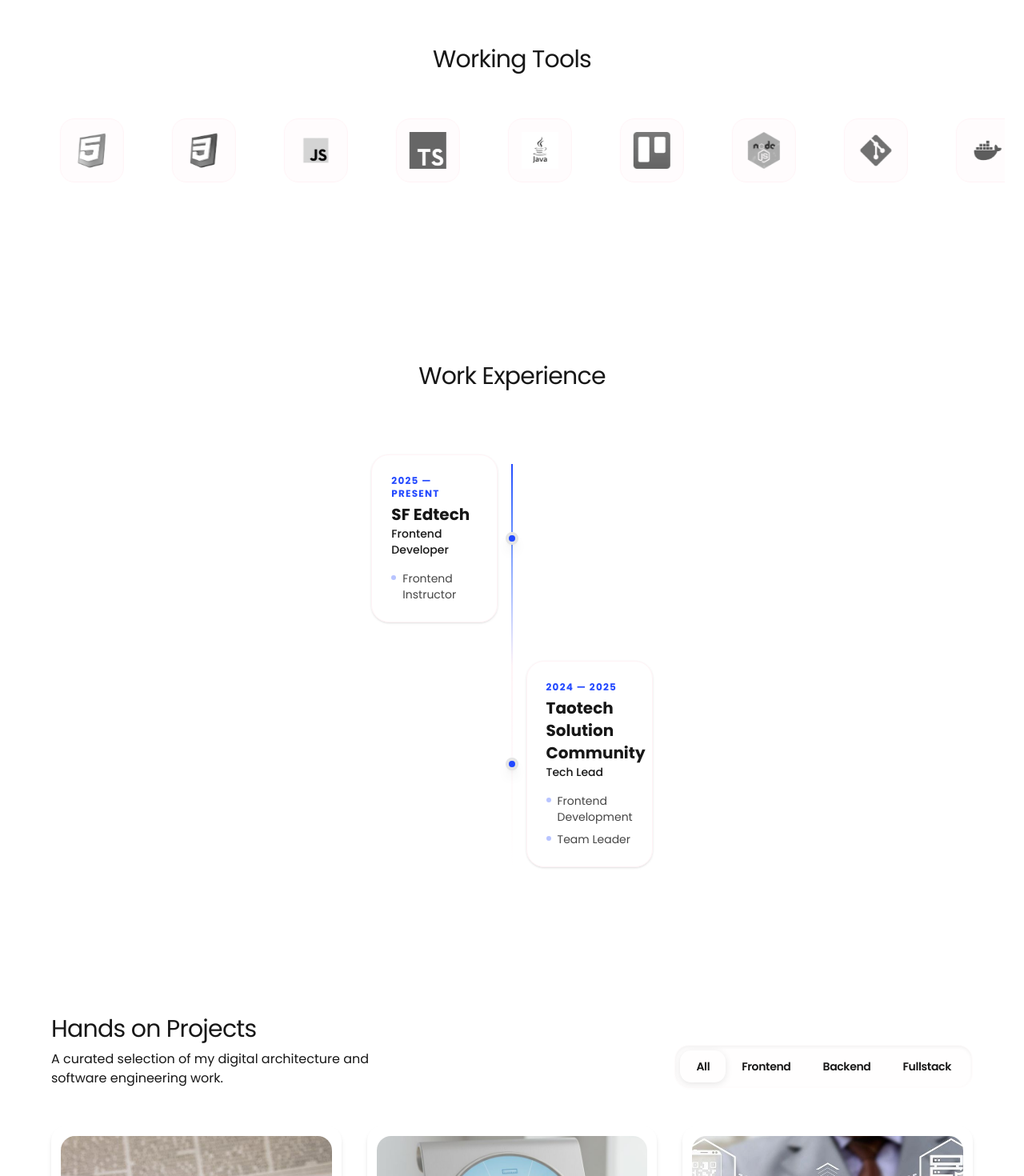
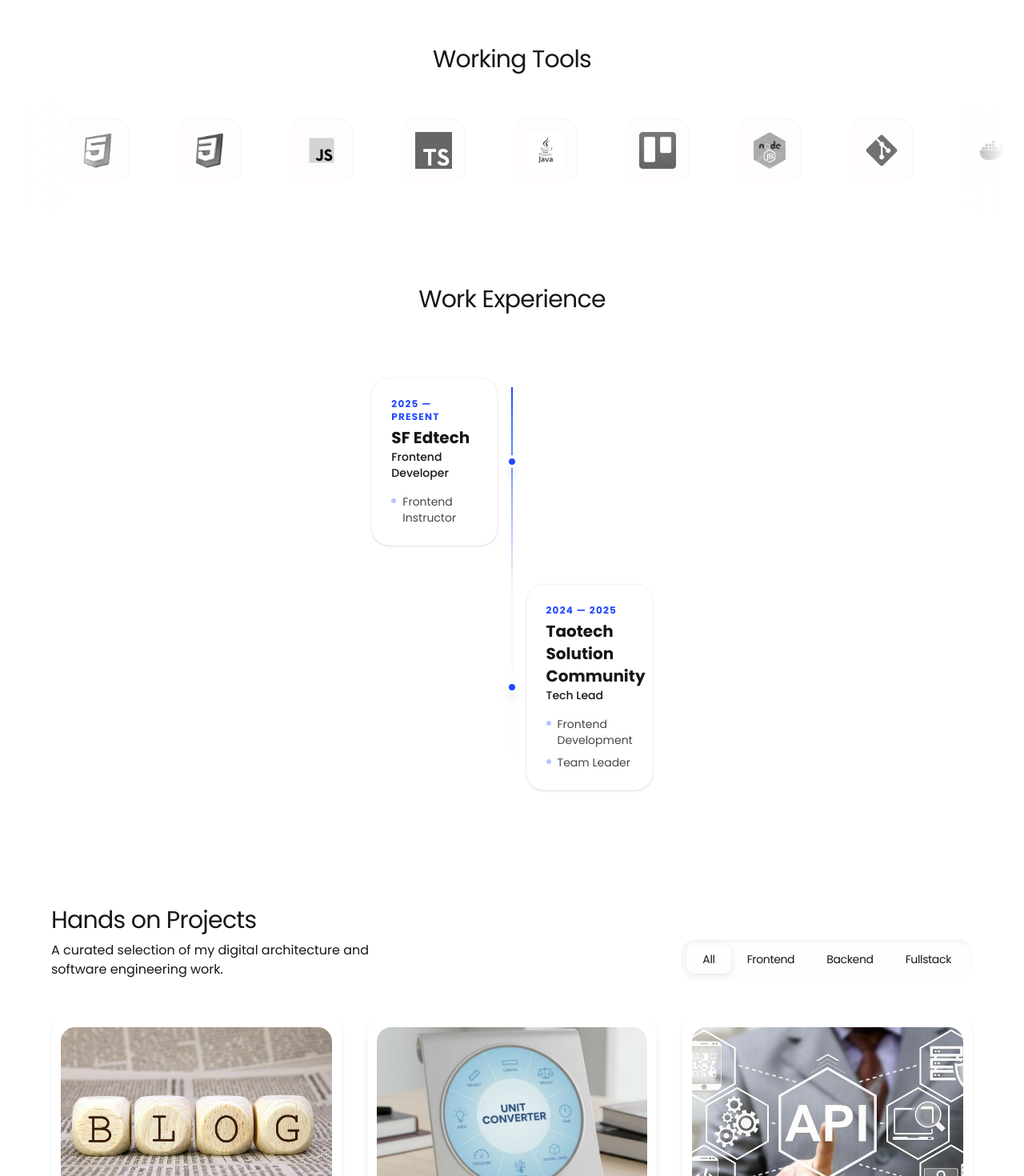
Before and after one commit to Cleve-keem/Portfolios, a Next.js app: page / in a window 1280 px wide. Shown: the part 1020-2490 px from the top of the page at 80% size. Built offline with nearby package versions, Linux system fonts and the light colour scheme.

Commit message:
fix(projects): made project nav responsive with flex-wrap property

```diff
--- a/src/app/globals.css
+++ b/src/app/globals.css
@@ -152,7 +152,6 @@
   --color-popover: var(--popover);
   --color-card-foreground: var(--card-foreground);
   --color-card: var(--card);
-  /* --animate-marquee: marquee 30s linear infinite; */
   --radius-sm: calc(var(--radius) - 4px);
   --radius-md: calc(var(--radius) - 2px);
   --radius-lg: var(--radius);
@@ -169,7 +168,6 @@
 
   body {
     @apply bg-background text-foreground font-sans antialiased;
-    /* @apply bg-background text-foreground; */
   }
 }
 
--- a/src/components/Experience.tsx
+++ b/src/components/Experience.tsx
@@ -13,7 +13,7 @@ export default function Experience() {
   };
 
   return (
-    <section className="px-6 py-20 max-w-6xl mx-auto overflow-hidden">
+    <section className="px-6 pb-10 max-w-6xl mx-auto overflow-hidden">
       <motion.h3
         initial={{ opacity: 0, y: 20 }}
         whileInView={{ opacity: 1, y: 0 }}
@@ -30,16 +30,13 @@ export default function Experience() {
         viewport={{ once: true, amount: 0.1 }}
         className="relative"
       >
-        {/* THE CENTER SPINE (Desktop Only) */}
         <div className="absolute left-4 md:left-1/2 top-3 bottom-0 w-0.5 bg-linear-to-b from-brand via-surface-muted to-transparent -translate-x-1/2 hidden md:block" />
-
         <div className="space-y-12">
           {experiences.map((exp, index) => (
             <div
               key={index}
               className="relative flex items-center justify-between md:even:flex-row-reverse group"
             >
-              {/* 1. CONTENT BOX */}
               <motion.div
                 initial={{ opacity: 0, x: index % 2 === 0 ? -50 : 50 }}
                 whileInView={{ opacity: 1, x: 0 }}
@@ -47,7 +44,7 @@ export default function Experience() {
                 viewport={{ once: true }}
                 className="w-full md:w-[45%] pl-10 md:pl-0"
               >
-                <div className="p-6 rounded-3xl border border-surface-muted bg-canvas shadow-sm hover:shadow-md transition-shadow duration-300">
+                <div className="p-6 rounded-3xl border border-surface-muted bg-background shadow-sm hover:shadow-md transition-shadow duration-300">
                   <div className="flex flex-col mb-4">
                     <time className="text-brand font-bold text-xs uppercase tracking-widest mb-1">
                       {exp.period}
@@ -74,15 +71,13 @@ export default function Experience() {
                 </div>
               </motion.div>
 
-              {/* 2. THE CENTER DOT */}
               <div className="absolute left-4 md:left-1/2 top-8 md:top-1/2 -translate-y-1/2 -translate-x-1/2 z-20">
                 <div className="relative flex items-center justify-center">
                   <div className="absolute size-8 bg-brand/10 rounded-full scale-0 group-hover:scale-100 transition-transform duration-500" />
-                  <div className="size-4 rounded-full border-4 border-canvas bg-brand shadow-lg transition-transform duration-300 group-hover:scale-125" />
+                  <div className="size-4 rounded-full border-4 border-background bg-brand shadow-lg transition-transform duration-300 group-hover:scale-125" />
                 </div>
               </div>
 
-              {/* 3. SPACER (Desktop Only) */}
               <div className="hidden md:block w-[45%]" />
             </div>
           ))}
--- a/src/components/Footer.tsx
+++ b/src/components/Footer.tsx
@@ -8,7 +8,7 @@ export default function Footer() {
   const currentYear = new Date().getFullYear();
 
   return (
-    <footer className="relative px-6 py-12 md:py-20 border-t border-border-muted bg-canvas overflow-hidden">
+    <footer className="relative px-6 py-12 md:py-20 border-t border-border-muted bg-background overflow-hidden">
       {/* Subtle Background Glow for Depth */}
       <div className="absolute top-0 left-1/2 -translate-x-1/2 w-1/2 h-px bg-linear-to-r from-transparent via-brand to-transparent opacity-50" />
       <div className="max-w-6xl mx-auto">
--- a/src/components/project/ProjectCard.tsx
+++ b/src/components/project/ProjectCard.tsx
@@ -30,7 +30,7 @@ type ProjectCardType = {
 
 export default function ProjectCard({ data }: any) {
   return (
-    <div className="shadow-md p-3 rounded-2xl bg-canvas">
+    <div className="shadow-md p-3 rounded-2xl bg-background">
       {/* image */}
       <div className="relative w-full h-60 rounded-2xl overflow-hidden mb-2">
         <Image
--- a/src/components/project/Projects.tsx
+++ b/src/components/project/Projects.tsx
@@ -28,8 +28,7 @@ export default function Projects() {
             </p>
           </div>
 
-          {/* TAB SYSTEM */}
-          <nav className="inline-flex p-1.5 bg-surface-muted/10 border border-surface-muted/20 backdrop-blur-xl rounded-2xl shadow-inner">
+          <nav className="inline-flex flex-wrap justify-between p-1.5 bg-surface-muted/10 border border-surface-muted/20 backdrop-blur-xl rounded-2xl shadow-inner">
             {categories.map((f) => {
               const label = f.toLowerCase();
               const isActive = sortBy === label;
@@ -38,24 +37,23 @@ export default function Projects() {
                   key={f}
                   onClick={() => setSortBy(label)}
                   className={`
-          relative px-5 py-2.5 text-xs md:text-sm font-semibold tracking-tight
-          transition-all duration-300 rounded-xl outline-none
-          ${isActive ? "text-canvas" : "text-content-muted hover:text-content-strong hover:bg-surface-muted/20"}
+          relative px-5 py-2 text-[12px] md:text-sm font-normal tracking-tight
+          transition-all duration-300 rounded-[10px] outline-none
+          ${isActive ? "text-primary" : "text-content-muted hover:text-content-strong hover:bg-surface-muted/20"}
         `}
                 >
-                  {/* The Text Label */}
+                  {/* Text Label */}
                   <span className="relative z-10">{f}</span>
-
-                  {/* The Animated "Pill" - Uses a high-quality spring and subtle shadow */}
+                  {/* Pill */}
                   {isActive && (
                     <motion.div
                       layoutId="activeTabBadge"
-                      className="absolute inset-0 bg-content-strong rounded-xl shadow-[0_2px_10px_rgba(0,0,0,0.1)]"
+                      className="absolute inset-0 bg-content-strong rounded-[10px] shadow-[0_2px_10px_rgba(0,0,0,0.1)]"
                       transition={{
                         type: "spring",
                         stiffness: 400,
                         damping: 30,
-                        mass: 0.8, // Adds a tiny bit of weight to the slide
+                        mass: 0.8,
                       }}
                     />
                   )}
--- a/src/components/skills/DesignSkills.tsx
+++ b/src/components/skills/DesignSkills.tsx
@@ -52,7 +52,7 @@ export default function DevelopmentSkill() {
               <div className="absolute -inset-0.5 rounded-full bg-linear-to-r from-brand via-highlight to-brand opacity-0 blur-md group-hover:opacity-60 transition-all duration-700 bg-size-[200%_auto] animate-[gradient_3s_linear_infinite]" />
 
               {/* Responsive Badge Container */}
-              <div className="relative flex items-center gap-2 px-4 py-2.5 md:px-6 md:py-3 rounded-full border border-surface-muted bg-canvas shadow-sm transition-all duration-300 group-hover:border-brand group-hover:shadow-brand/20">
+              <div className="relative flex items-center gap-2 px-4 py-2.5 md:px-6 md:py-3 rounded-full border border-surface-muted bg-background shadow-sm transition-all duration-300 group-hover:border-brand group-hover:shadow-brand/20">
                 <span className="size-2 rounded-full bg-brand shadow-[0_0_8px_rgba(35,73,255,0.6)] group-hover:animate-ping" />
                 <span className="text-sm md:text-base font-semibold text-content-default group-hover:text-brand transition-colors whitespace-nowrap">
                   {skill}
--- a/src/components/skills/SkillGroup.tsx
+++ b/src/components/skills/SkillGroup.tsx
@@ -3,14 +3,12 @@
 import { ReactNode } from "react";
 import { motion, HTMLMotionProps } from "framer-motion";
 
-// Use HTMLMotionProps to include motion-specific types (like 'animate', 'variants', etc.)
 interface SkillGroupProps extends HTMLMotionProps<"section"> {
   children: ReactNode;
 }
 
 export function SkillGroup({ children, className, ...props }: SkillGroupProps) {
   return (
-    // FIX: Change 'section' to 'motion.section' so it can accept the motion props
     <motion.section
       initial={{ opacity: 0, y: 20 }}
       whileInView={{ opacity: 1, y: 0 }}
@@ -24,7 +22,6 @@ export function SkillGroup({ children, className, ...props }: SkillGroupProps) {
   );
 }
 
-// Ensure SkillContent also uses motion.div if it receives motion props
 export function SkillContent({
   children,
   className,
@@ -32,7 +29,7 @@ export function SkillContent({
 }: HTMLMotionProps<"div">) {
   return (
     <motion.div
-      className={`p-6 border border-surface-muted rounded-3xl bg-canvas/50 backdrop-blur-sm shadow-sm ${className}`}
+      className={`p-6 border border-surface-muted rounded-3xl bg-background/50 backdrop-blur-sm shadow-sm ${className}`}
       {...props}
     >
       {children}
--- a/src/components/skills/WorkingTools.tsx
+++ b/src/components/skills/WorkingTools.tsx
@@ -10,21 +10,19 @@ export default function WorkingTools() {
       <SkillLabel className="text-content-strong mb-8 text-center md:text-center font-bold tracking-tight text-2xl md:text-3xl">
         Working Tools
       </SkillLabel>
-      {/* MASKED CONTAINER: This creates the "fade" effect at the edges */}
       <div
         className="relative w-full overflow-hidden
-        before:absolute before:left-0 before:top-0 before:z-10 before:h-full before:w-20 before:bg-linear-to-r before:from-canvas before:to-transparent
-        after:absolute after:right-0 after:top-0 after:z-10 after:h-full after:w-20 after:bg-linear-to-l after:from-canvas after:to-transparent"
+        before:absolute before:left-0 before:top-0 before:z-10 before:h-full before:w-20 before:bg-linear-to-r before:from-background before:to-transparent
+        after:absolute after:right-0 after:top-0 after:z-10 after:h-full after:w-20 after:bg-linear-to-l after:from-background after:to-transparent"
       >
-        {/* ANIMATED TRACK */}
-        <div className="flex w-fit gap-10 animate-marquee hover:[animation-play-state:paused] py-4">
+        <div className="flex w-fit gap-10 animate-marquee hover:paused py-4">
           {doubledTools.map((tool, i) => (
             <div
               key={i}
               className="flex flex-col items-center justify-center min-w-25 group"
             >
               <div
-                className="relative size-20 mb-4 flex items-center justify-center
+                className="relative size-20 flex items-center justify-center
                 rounded-2xl border border-surface-muted bg-surface-tint/20
                 transition-all duration-500 group-hover:scale-110 group-hover:border-brand/40 group-hover:bg-surface-tint"
               >
```
